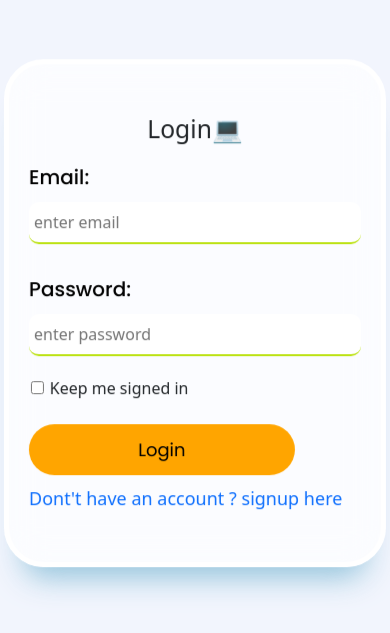
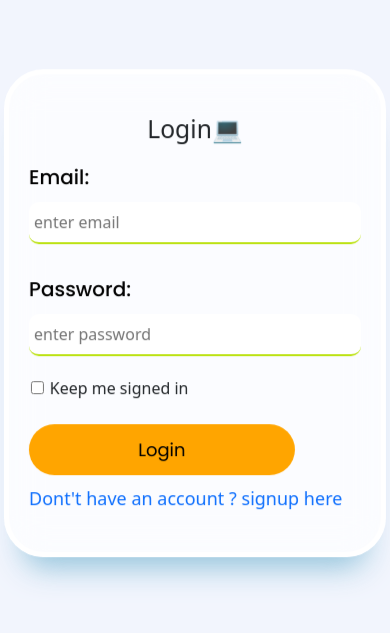
Before and after one commit to Mdsamir92/crud, a React (Create React App) app: page / in a window 390 px wide. Shown: the part 151-784 px from the top of the page. Built offline with nearby package versions, Linux system fonts and the light colour scheme.

Commit message:
Update Login.css

```diff
--- a/src/components/login/Login.css
+++ b/src/components/login/Login.css
@@ -96,7 +96,7 @@ label {
 @media(max-width:768px) {
 
   .form-container {
-    padding: 50px 20px;
+    padding: 40px 20px;
     width: 98%;
     margin: 0px;
   }
```
